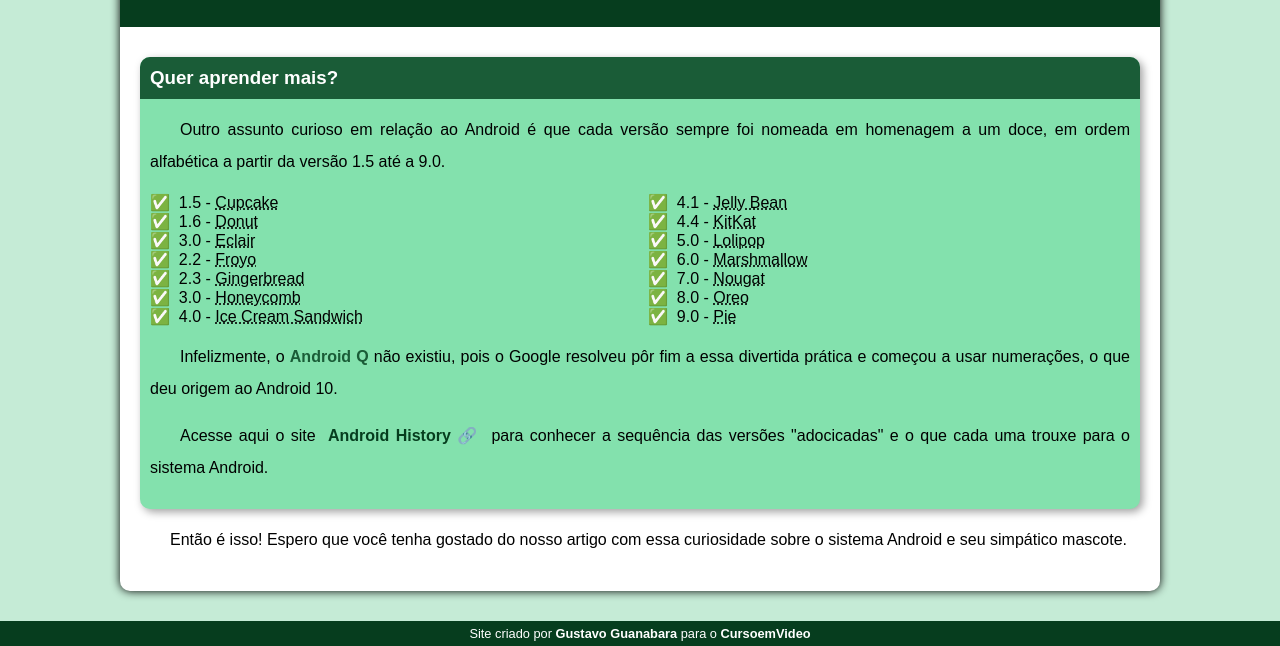
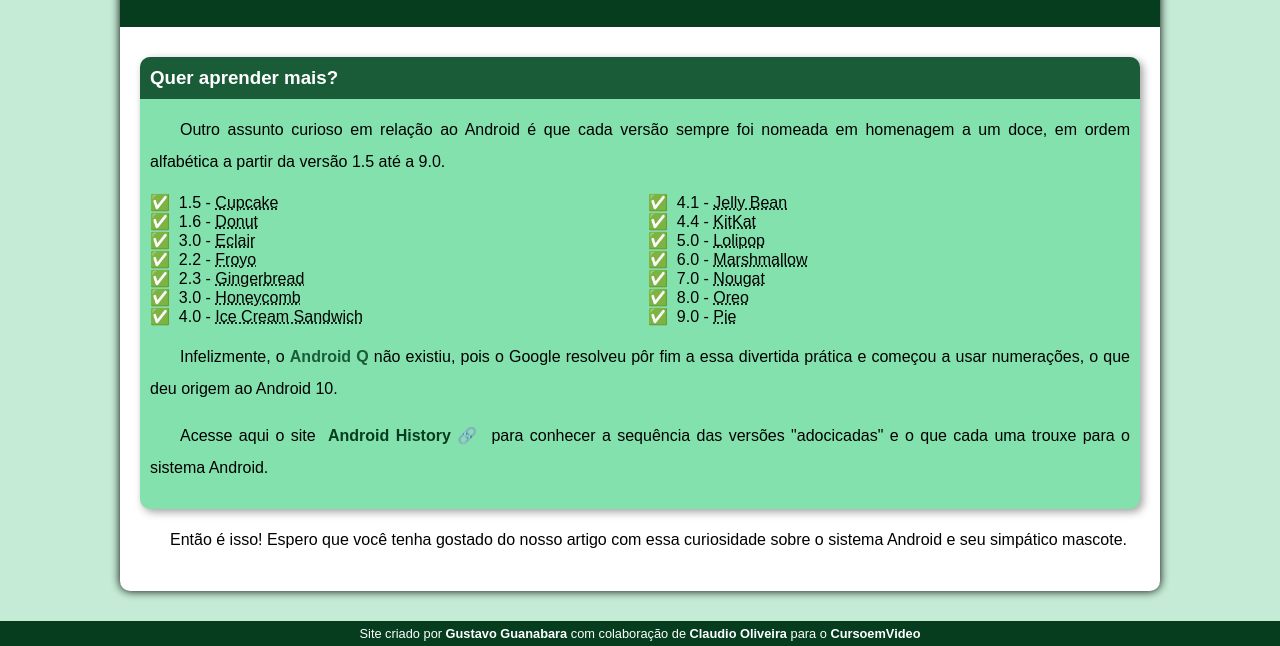
Before and after one commit to claudiooliveireira/projeto-android, a plain HTML site: page index.html in a window 1280 px wide. Shown: the part 2381-3027 px from the top of the page. Drawn offline with Linux system fonts and the light colour scheme.

Commit message:
atualizei o rodapé

```diff
--- a/index.html
+++ b/index.html
@@ -89,7 +89,7 @@
 
      </main>
      <footer> <!-- Rodapé do site-->
-        <p>Site criado por <a href="https://gustavoguanabara.github.io/" target="_blank">Gustavo Guanabara</a> para o<a href="https://www.youtube.com/c/CursoemV%C3%ADdeo" target="_blank"> CursoemVideo</a></p>
+        <p>Site criado por <a href="https://gustavoguanabara.github.io/" target="_blank">Gustavo Guanabara</a> com colaboração de <a href="https://github.com/claudiooliveireira" target="_blank" rel="noopener noreferrer">Claudio Oliveira</a> para o<a href="https://www.youtube.com/c/CursoemV%C3%ADdeo" target="_blank"> CursoemVideo</a></p>
      </footer>
 
 
```
